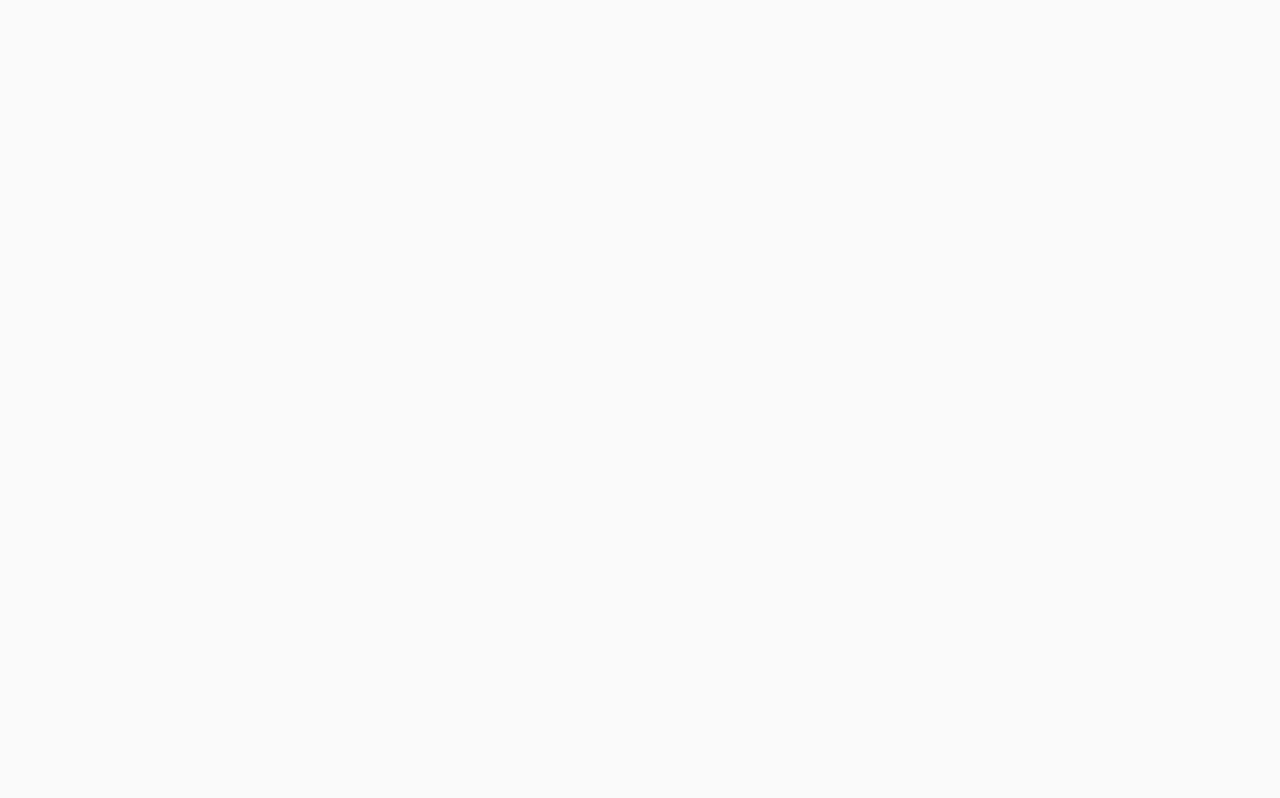
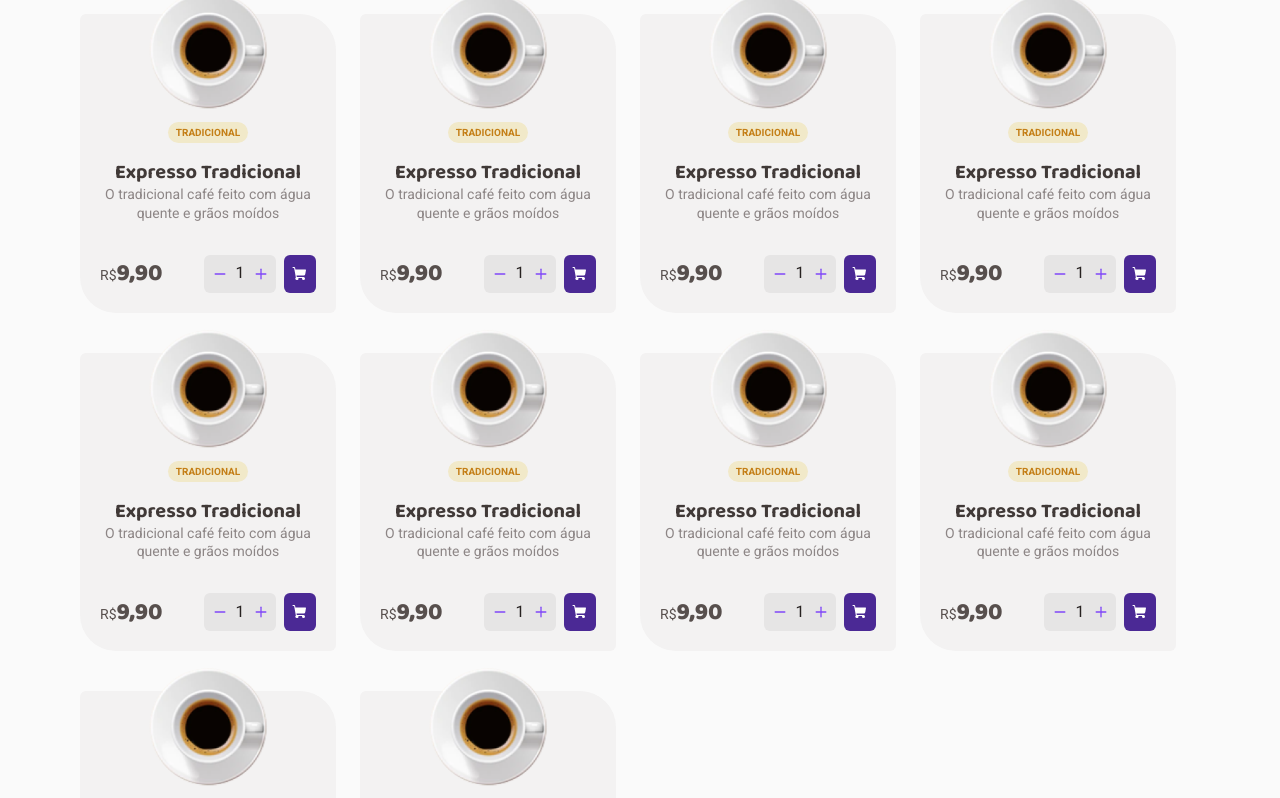
Before and after one commit to manoguii/coffee-delivery, a React (Vite) app: page / in a window 1280 px wide. Shown: the part 720-1518 px from the top of the page. Before the commit the page ends 800 px from the top, so only its background shows below. Built offline with nearby package versions, Linux system fonts and the light colour scheme.

Commit message:
Create CoffeeCard component and main from Home component :hammer::hammer::hammer:

```diff
--- /dev/null
+++ b/src/pages/Home/CoffeeCard/index.tsx
@@ -0,0 +1,38 @@
+import { Minus, Plus, ShoppingCart } from 'phosphor-react'
+import imageCardCoffee from '../../../assets/imageCardCoffee.svg'
+import { ContainerCoffeeCard } from './styles'
+
+export function CoffeeCard() {
+  return (
+    <ContainerCoffeeCard>
+      <div>
+        <img src={imageCardCoffee} alt="" />
+        <span>Tradicional</span>
+      </div>
+      <header>
+        <h4>Expresso Tradicional</h4>
+        <p>O tradicional café feito com água quente e grãos moídos</p>
+      </header>
+      <footer>
+        <p>
+          R$
+          <span>9,90</span>
+        </p>
+        <nav>
+          <div>
+            <button>
+              <Minus color={'#8047F8'} weight={'bold'} size={14} />
+            </button>
+            <p>1</p>
+            <button>
+              <Plus color={'#8047F8'} weight={'bold'} size={14} />
+            </button>
+          </div>
+          <button>
+            <ShoppingCart color="#FFFF" size={16} weight={'fill'} />
+          </button>
+        </nav>
+      </footer>
+    </ContainerCoffeeCard>
+  )
+}
--- /dev/null
+++ b/src/pages/Home/CoffeeCard/styles.ts
@@ -0,0 +1,129 @@
+import styled from 'styled-components'
+
+export const ContainerCoffeeCard = styled.div`
+  width: 16rem;
+  background: ${(props) => props.theme.baseTheme.card};
+  border-radius: 6px 36px;
+  padding: 0 1.25rem 1.25rem 1.25rem;
+
+  div {
+    display: flex;
+    align-items: center;
+    justify-content: center;
+    flex-direction: column;
+
+    span {
+      font-size: 0.625rem;
+      line-height: 130%;
+      font-weight: 700;
+      text-transform: uppercase;
+      color: ${(props) => props.theme.productTheme['yellow-dark']};
+
+      display: flex;
+      justify-content: center;
+      align-items: center;
+      padding: 0.25rem 0.5rem;
+      background: ${(props) => props.theme.productTheme['yellow-light']};
+      border-radius: 100px;
+      margin: 0.75rem 0 1rem 0;
+    }
+  }
+
+  img {
+    width: 7.5rem;
+    height: 7.5rem;
+    margin-top: -1.5rem;
+  }
+
+  header {
+    display: flex;
+    justify-content: center;
+    align-items: center;
+    flex-direction: column;
+
+    h4 {
+      color: ${(props) => props.theme.baseTheme.subtitle};
+      font-size: 1.25rem;
+      font-family: 'Baloo 2';
+      font-weight: 700;
+      line-height: 130%;
+    }
+
+    p {
+      color: ${(props) => props.theme.baseTheme.label};
+      font-weight: 400;
+      font-size: 0.875rem;
+      line-height: 130%;
+      text-align: center;
+    }
+  }
+
+  footer {
+    display: flex;
+    align-items: center;
+    justify-content: space-between;
+    margin-top: 2.063rem;
+
+    p {
+      font-size: 0.875rem;
+      line-height: 130%;
+      font-weight: 400;
+      font-family: 'Roboto';
+      color: ${(props) => props.theme.baseTheme.text};
+      span {
+        font-size: 1.5rem;
+        line-height: 130%;
+        font-weight: 800;
+        font-family: 'Baloo 2';
+        text-transform: uppercase;
+        color: ${(props) => props.theme.baseTheme.text};
+      }
+    }
+
+    nav {
+      display: flex;
+
+      button {
+        display: flex;
+        align-items: center;
+        justify-content: center;
+        padding: 0.5rem;
+        border-radius: 6px;
+        gap: 0.5rem;
+        cursor: pointer;
+        border: none;
+        background: ${(props) => props.theme.productTheme['purple-dark']};
+      }
+
+      div {
+        display: flex;
+        align-items: center;
+        justify-content: center;
+        border-radius: 6px;
+        gap: 0.25rem;
+        padding: 0.5rem;
+        flex-direction: row;
+        height: 2.375rem;
+        width: 4.5rem;
+        background: ${(props) => props.theme.baseTheme.button};
+        margin-right: 0.5rem;
+
+        button {
+          border: none;
+          cursor: pointer;
+          background: ${(props) => props.theme.baseTheme.button};
+          padding: 0;
+        }
+
+        p {
+          font-size: 1rem;
+          line-height: 130%;
+          font-weight: 400;
+          background: ${(props) => props.theme.baseTheme.button};
+          color: ${(props) => props.theme.baseTheme.title};
+          padding: 0 0.313rem;
+        }
+      }
+    }
+  }
+`
--- a/src/pages/Home/index.tsx
+++ b/src/pages/Home/index.tsx
@@ -1,8 +1,10 @@
 import { Coffee, Package, ShoppingCart, Timer } from 'phosphor-react'
 import imageCoffeeDelivery from '../../assets/imagemCoffe.svg'
+import { CoffeeCard } from './CoffeeCard'
 import {
   CartIcon,
   CoffeetIcon,
+  ContainerMain,
   ContainerSection,
   PackingIcon,
   TimerIcon,
@@ -10,6 +12,7 @@ import {
 
 export function Home() {
   return (
+    <>
       <ContainerSection>
         <div>
           <h1>Encontre o café perfeito para qualquer hora do dia</h1>
@@ -46,5 +49,21 @@ export function Home() {
         </div>
         <img src={imageCoffeeDelivery} alt="" />
       </ContainerSection>
+      <ContainerMain>
+        <h3>Nossos cafés</h3>
+        <article>
+          <CoffeeCard />
+          <CoffeeCard />
+          <CoffeeCard />
+          <CoffeeCard />
+          <CoffeeCard />
+          <CoffeeCard />
+          <CoffeeCard />
+          <CoffeeCard />
+          <CoffeeCard />
+          <CoffeeCard />
+        </article>
+      </ContainerMain>
+    </>
   )
 }
--- a/src/pages/Home/styles.ts
+++ b/src/pages/Home/styles.ts
@@ -74,3 +74,25 @@ export const PackingIcon = styled(BaseStyleSpan)`
 export const CoffeetIcon = styled(BaseStyleSpan)`
   background-color: ${(props) => props.theme.productTheme.purple};
 `
+
+export const ContainerMain = styled.main`
+  margin-top: 5.875rem;
+
+  margin-bottom: 5.875rem;
+
+  article {
+    display: grid;
+    grid-template-columns: 25% 25% 25% 25%;
+    row-gap: 2.5rem;
+  }
+
+  h3 {
+    color: ${(props) => props.theme.baseTheme.title};
+    font-size: 2rem;
+    font-family: 'Baloo 2';
+    font-weight: 800;
+    line-height: 130%;
+
+    margin-bottom: 3.375rem;
+  }
+`
```
Lines whose indentation alone changed are shown as unchanged.
